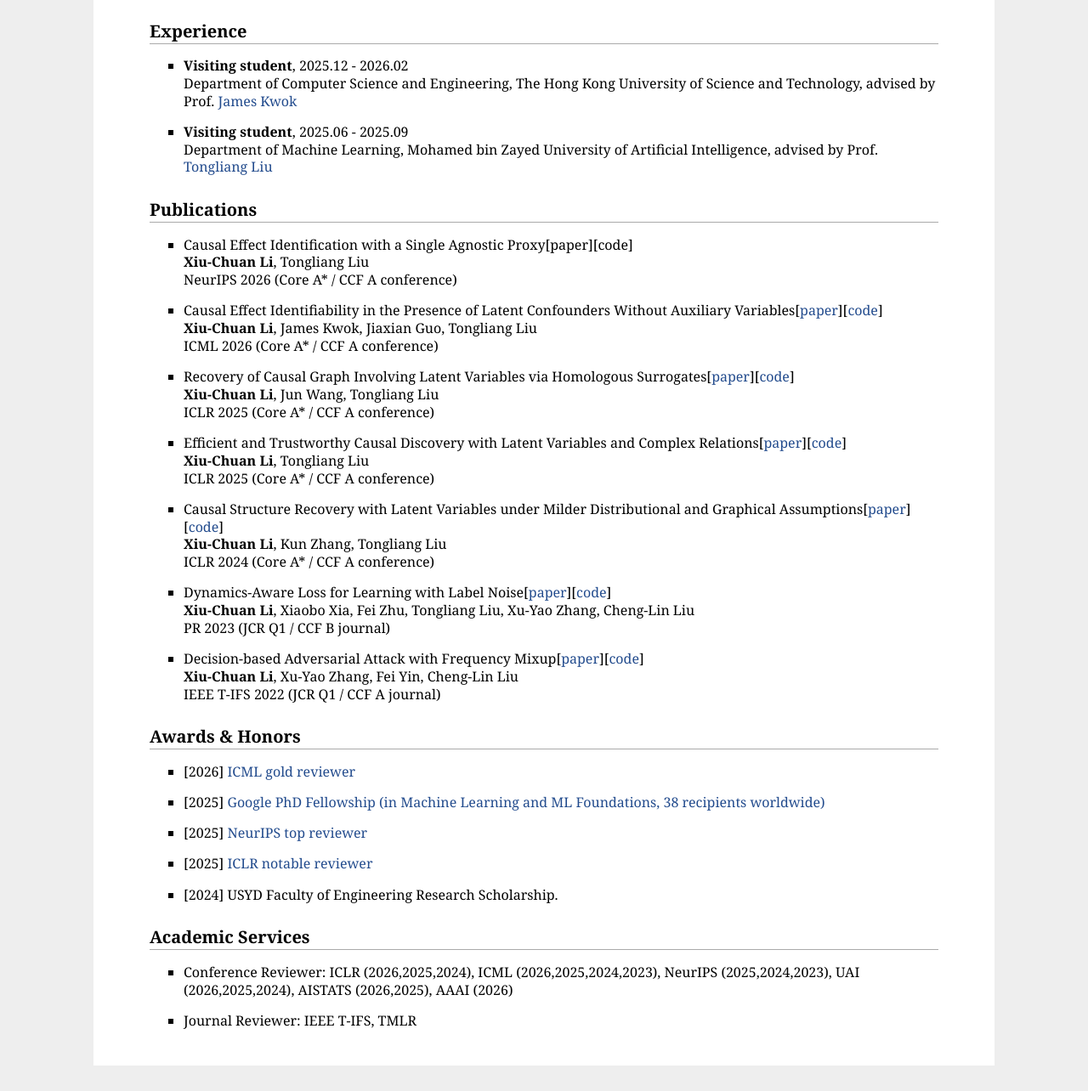
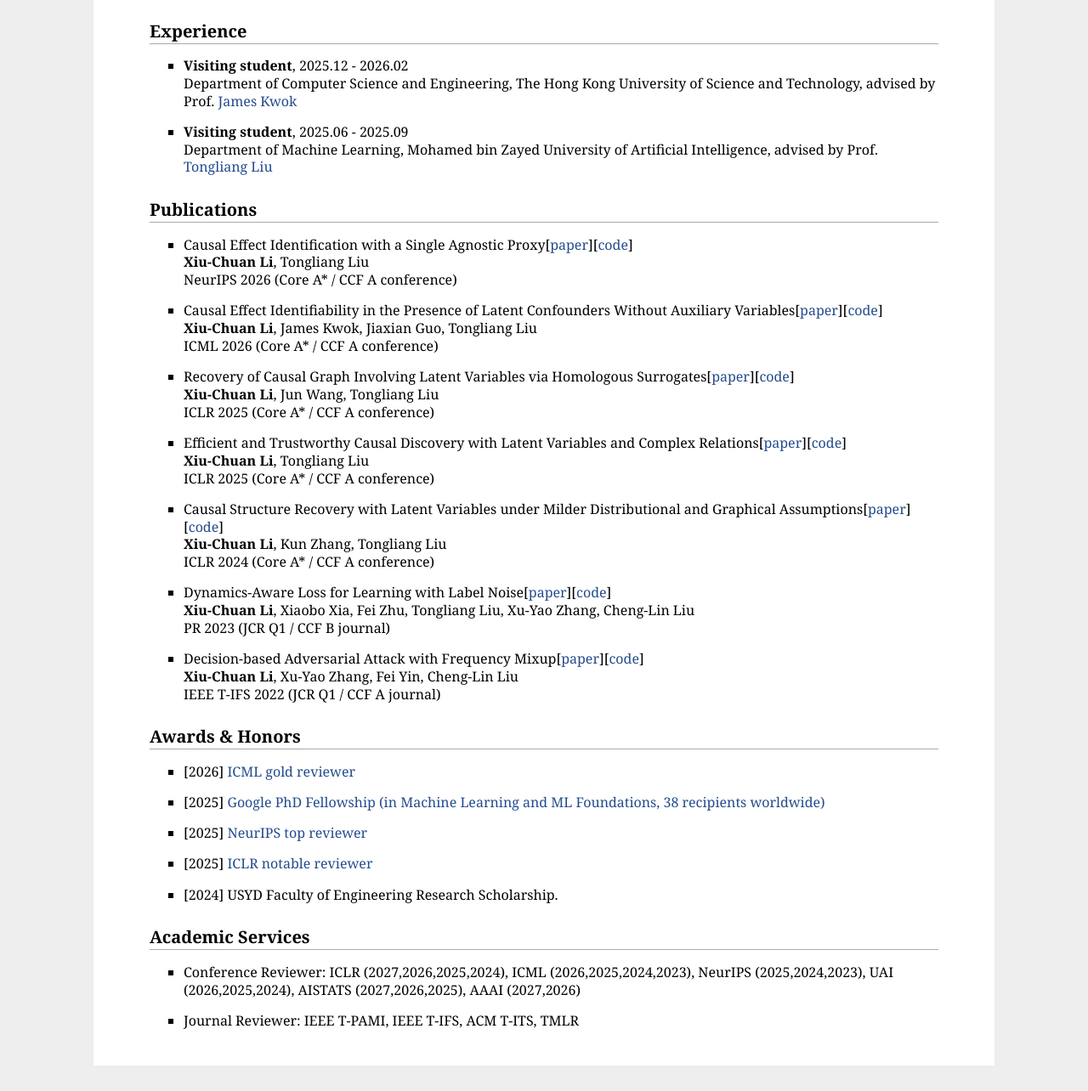
Before and after one commit to XiuchuanLi/xiuchuanli.github.io, a plain HTML site: page index.html in a window 1280 px wide. Shown: the part 647-1931 px from the top of the page at 85% size. Drawn offline with Linux system fonts and the light colour scheme.

Commit message:
Update index.html

```diff
--- a/index.html
+++ b/index.html
@@ -101,7 +101,7 @@
 
 <ul>
 	<li><p>
-        Causal Effect Identification with a Single Agnostic Proxy[paper][code]<br>
+        Causal Effect Identification with a Single Agnostic Proxy[<A HREF="https://openreview.net/forum?id=nQbOFhMDIB">paper</A>][<A HREF="https://github.com/XiuchuanLi/NeurIPS2026-agnostic-proxy">code</A>]<br>
         <b>Xiu-Chuan Li</b>, Tongliang Liu<br>
         NeurIPS 2026 (Core A* / CCF A conference)<br>
     </p></li>
@@ -150,8 +150,8 @@
 <h2>Academic Services</h2>
 
 <ul>
-    <li><p> Conference Reviewer: ICLR (2026,2025,2024), ICML (2026,2025,2024,2023), NeurIPS (2025,2024,2023), UAI (2026,2025,2024), AISTATS (2026,2025), AAAI (2026) </p></li>
-    <li><p> Journal Reviewer: IEEE T-IFS, TMLR </p></li>
+    <li><p> Conference Reviewer: ICLR (2027,2026,2025,2024), ICML (2026,2025,2024,2023), NeurIPS (2025,2024,2023), UAI (2026,2025,2024), AISTATS (2027,2026,2025), AAAI (2027,2026) </p></li>
+    <li><p> Journal Reviewer: IEEE T-PAMI, IEEE T-IFS, ACM T-ITS, TMLR </p></li>
 </ul>
 
 
```
